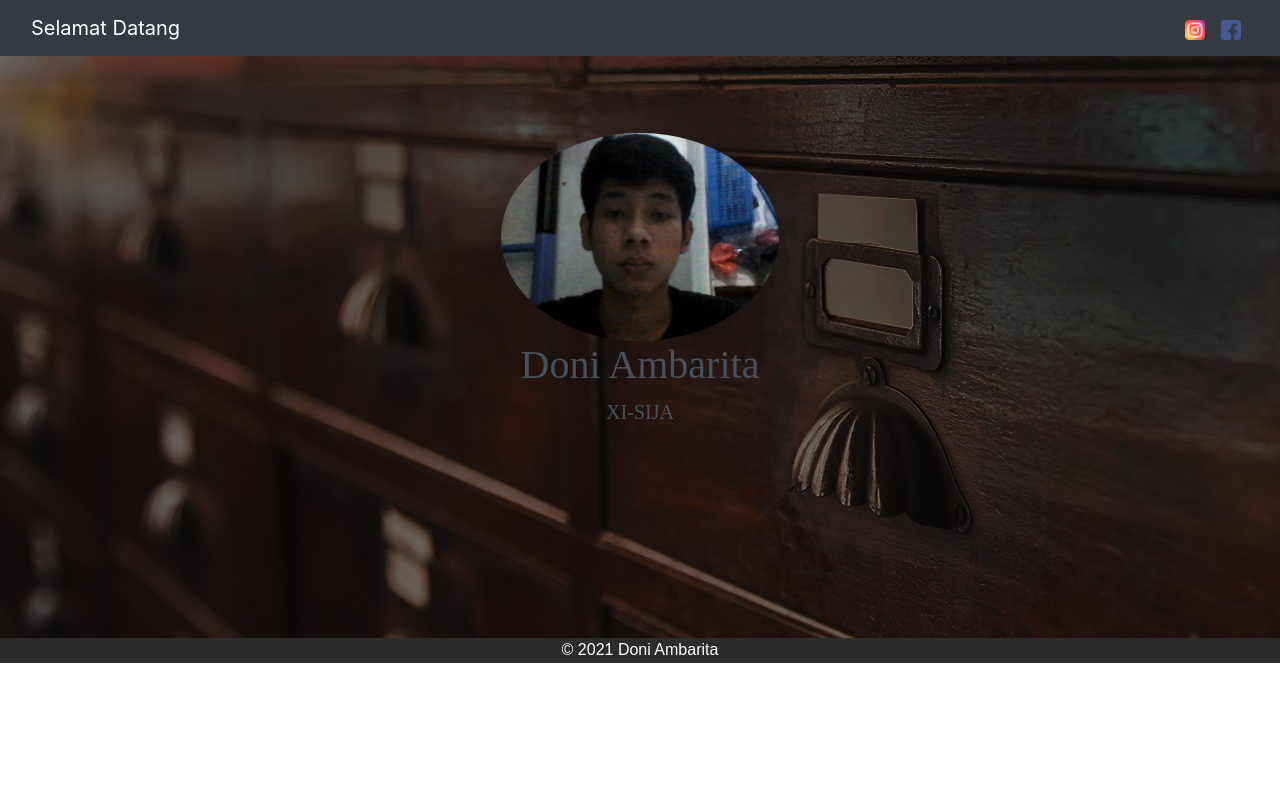
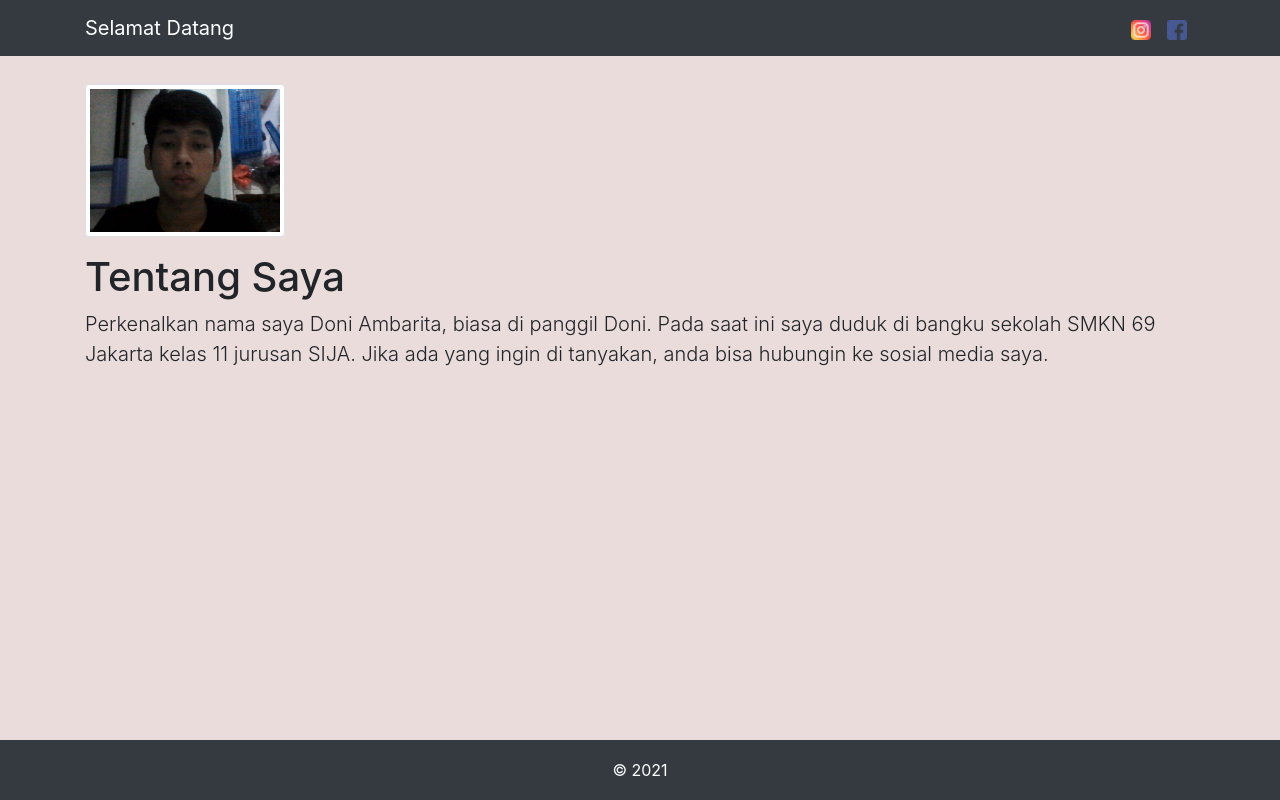
Before and after one commit to doniambarita/doniambarita.github.io, a plain HTML site: page index.html in a window 1280 px wide. Drawn offline with nearby package versions, Linux system fonts and the light colour scheme.

Commit message:
membuat halaman menjadi responsif dan sedikit mengubah tampilan

```diff
--- a/index.html
+++ b/index.html
@@ -1,53 +1,48 @@
 <!DOCTYPE html>
 <html lang="en">
   <head>
-    <!-- Required meta tags -->
     <meta charset="utf-8" />
     <meta
       name="viewport"
       content="width=device-width, initial-scale=1, shrink-to-fit=no"
     />
 
-    <!-- Bootstrap CSS -->
     <link
       rel="stylesheet"
-      href="https://maxcdn.bootstrapcdn.com/bootstrap/4.0.0/css/bootstrap.min.css"
-      integrity="sha384-Gn5384xqQ1aoWXA+058RXPxPg6fy4IWvTNh0E263XmFcJlSAwiGgFAW/dAiS6JXm"
+      href="https://cdn.jsdelivr.net/npm/bootstrap@4.5.3/dist/css/bootstrap.min.css"
+      integrity="sha384-TX8t27EcRE3e/ihU7zmQxVncDAy5uIKz4rEkgIXeMed4M0jlfIDPvg6uqKI2xXr2"
       crossorigin="anonymous"
     />
 
-    <link rel="stylesheet" href="style.css" />
+    <link href="style.css" rel="stylesheet" />
 
-    <title>Doni Ambarita</title>
+    <title>Doni A</title>
   </head>
-  <body class="mt-5">
-    <nav class="navbar fixed-top navbar-expand-lg navbar-dark bg-dark">
-      <div class="container-fluid">
-        <a class="navbar-brand" style="color: rgb(255, 255, 255)"
-          >Selamat Datang</a
-        >
+  <body>
+    <header>
+      <nav class="navbar navbar-expand-md navbar-dark fixed-top bg-dark">
+        <div class="container">
+          <a class="navbar-brand" href="#">Selamat Datang</a>
           <button
             class="navbar-toggler"
             type="button"
-          data-bs-toggle="collapse"
-          data-bs-target="#navbarSupportedContent"
-          aria-controls="navbarSupportedContent"
+            data-toggle="collapse"
+            data-target="#navbarCollapse"
+            aria-controls="navbarCollapse"
             aria-expanded="false"
             aria-label="Toggle navigation"
           >
             <span class="navbar-toggler-icon"></span>
           </button>
-        <div class="collapse navbar-collapse" id="navbarSupportedContent">
+          <div class="collapse navbar-collapse" id="navbarCollapse">
             <ul class="navbar-nav ml-auto">
-            <li class="nav-item">
+              <li class="nav-item active">
                 <a
-                class="nav-link active"
-                aria-current="page"
+                  class="nav-link"
                   href="https://www.instagram.com/doniambarita/"
                   target="tab baru instagram"
-              >
-                <img src="img/instagram.png" width="20px" />
-              </a>
+                  ><img src="img/instagram.png" width="20px"
+                /></a>
               </li>
               <li class="nav-item">
                 <a
@@ -63,35 +58,38 @@
           </div>
         </div>
       </nav>
+    </header>
 
-    <section>
-      <div class="jumbotron extra-jumbotron">
-        <div class="container text-center">
-          <img src="img/doni.jpg" alt="" width="25%" class="rounded-circle" />
-          <h1 class="display-5" style="color: rgb(71, 81, 92)">
-            Doni Ambarita
-          </h1>
-          <p class="lead" style="color: rgb(71, 81, 92)">XI-SIJA</p>
+    <main role="main" class="container mt-4">
+      <img
+        src="img/doni.jpg"
+        alt="Doni Ambarita"
+        width="200"
+        class="img-thumbnail"
+      />
+      <h1 class="mt-3">Tentang Saya</h1>
+      <p class="lead">
+        Perkenalkan nama saya Doni Ambarita, biasa di panggil Doni. Pada saat
+        ini saya duduk di bangku sekolah SMKN 69 Jakarta kelas 11 jurusan SIJA.
+        Jika ada yang ingin di tanyakan, anda bisa hubungin ke sosial media
+        saya.
+      </p>
+    </main>
+
+    <footer class="footer bg-dark">
+      <div class="container">
+        <span class="text-white">© 2021</span>
       </div>
-      </div>
-    </section>
-    <footer>
-      <p align="center">© 2021 Doni Ambarita</p>
     </footer>
 
     <script
-      src="https://code.jquery.com/jquery-3.2.1.slim.min.js"
-      integrity="sha384-KJ3o2DKtIkvYIK3UENzmM7KCkRr/rE9/Qpg6aAZGJwFDMVNA/GpGFF93hXpG5KkN"
+      src="https://code.jquery.com/jquery-3.5.1.slim.min.js"
+      integrity="sha384-DfXdz2htPH0lsSSs5nCTpuj/zy4C+OGpamoFVy38MVBnE+IbbVYUew+OrCXaRkfj"
       crossorigin="anonymous"
     ></script>
     <script
-      src="https://cdnjs.cloudflare.com/ajax/libs/popper.js/1.12.9/umd/popper.min.js"
-      integrity="sha384-ApNbgh9B+Y1QKtv3Rn7W3mgPxhU9K/ScQsAP7hUibX39j7fakFPskvXusvfa0b4Q"
-      crossorigin="anonymous"
-    ></script>
-    <script
-      src="https://maxcdn.bootstrapcdn.com/bootstrap/4.0.0/js/bootstrap.min.js"
-      integrity="sha384-JZR6Spejh4U02d8jOt6vLEHfe/JQGiRRSQQxSfFWpi1MquVdAyjUar5+76PVCmYl"
+      src="https://cdn.jsdelivr.net/npm/bootstrap@4.5.3/dist/js/bootstrap.bundle.min.js"
+      integrity="sha384-ho+j7jyWK8fNQe+A12Hb8AhRq26LrZ/JpcUGGOn+Y7RsweNrtN/tE3MoK7ZeZDyx"
       crossorigin="anonymous"
     ></script>
   </body>
--- a/style.css
+++ b/style.css
@@ -1,21 +1,32 @@
-section {
-  min-height: 420px;
-  font-family: "Eczar", serif;
+html {
+  position: relative;
+  min-height: 100%;
 }
-.extra-jumbotron {
-  background-image: url(img/background.jpg);
-  background-position: left;
-  height: 610px;
-  padding: 85px 0px 0px 0px;
-  margin-bottom: -20px;
+body {
+  /* Margin bottom by footer height */
+  margin-bottom: 60px;
+  background-color: rgb(235, 220, 220);
 }
-footer {
-  font-family: "Libre Franklin", sans-serif;
-  background-color: rgb(44, 44, 44);
-  height: 25px;
-  color: white;
+.footer {
+  position: absolute;
+  bottom: 0;
+  width: 100%;
+  /* Set the fixed height of the footer here */
+  height: 60px;
+  line-height: 60px; /* Vertically center the text there */
+  background-color: #0059ff7a;
 }
+
+body > .container {
+  padding: 60px 15px 0;
+}
+
+.footer > .container {
+  text-align: center;
+  padding-right: 15px;
+  padding-left: 15px;
+}
+
 .nav-item:hover {
-  /* ini efek buat jika di sorot logo sosmed nya dia akan bergerak ke atas sedikit */
   margin: -2px 0px 0px 0px;
 }
```
Lines whose indentation alone changed are shown as unchanged.
